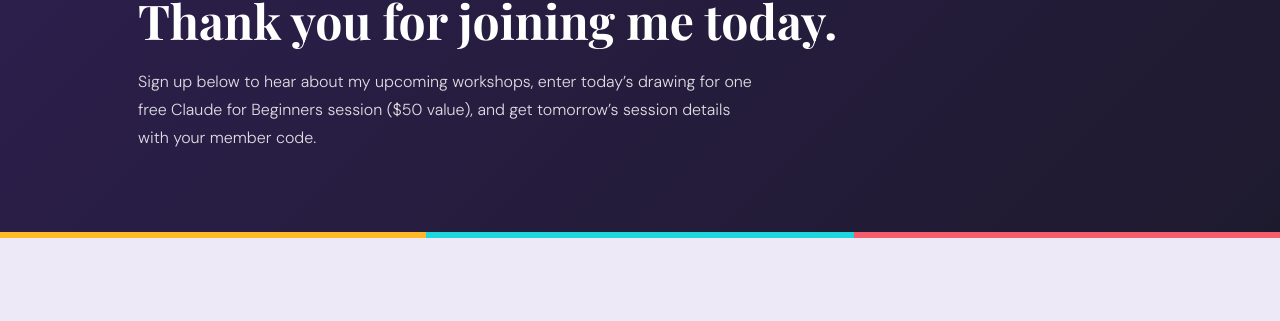
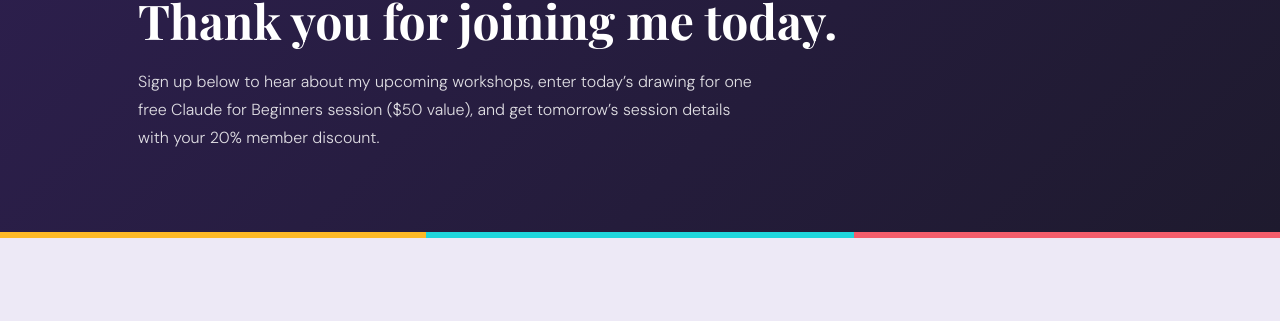
Before and after one commit to dcoreyrasm/dcoreyrasm.github.io, a Jekyll site: the page built from conncorp/index.html, in a window 1280 px wide and 1400 px high. Shown: the part 225-546 px from the top of the window. Built offline with Jekyll 4.4.1, drawn with Linux system fonts in a browser that asks for light colours; some web fonts are replaced; some of the changed text lies outside the part shown.

Commit message:
ConnCORP page: show 20% member discount
Co-Authored-By: Claude Opus 5.5 <noreply@anthropic.com>
Claude-Session: https://claude.ai/code/session_012t3srzQBD41MkWMfMWeSwx

```diff
--- a/conncorp/index.html
+++ b/conncorp/index.html
@@ -36,7 +36,7 @@ sitemap: false
       <div class="container">
         <p class="section-label" style="color:var(--coral);">The Lab at ConnCORP · November 21, 2026</p>
         <h1 class="section-heading" style="color:#fff;">Thank you for joining me today.</h1>
-        <p style="font-size:1rem;color:rgba(255,255,255,.85);max-width:620px;line-height:1.75;margin-bottom:0;">Sign up below to hear about my upcoming workshops, enter today&rsquo;s drawing for one free Claude for Beginners session ($50 value), and get tomorrow&rsquo;s session details with your member code.</p>
+        <p style="font-size:1rem;color:rgba(255,255,255,.85);max-width:620px;line-height:1.75;margin-bottom:0;">Sign up below to hear about my upcoming workshops, enter today&rsquo;s drawing for one free Claude for Beginners session ($50 value), and get tomorrow&rsquo;s session details with your 20% member discount.</p>
       </div>
     </div>
 
@@ -58,7 +58,7 @@ sitemap: false
       <div class="container">
         <p class="section-label">Pick Up Where We Left Off</p>
         <h2 class="section-heading" id="next-heading">Claude for Beginners starts Sunday, November 22.</h2>
-        <p class="section-sub" style="max-width:640px;">Four live Zoom sessions, Sundays from 2:00 to 3:00 p.m. Eastern. Lab at ConnCORP members can use code CONNCORP at checkout until noon on Sunday.</p>
+        <p class="section-sub" style="max-width:640px;">Four live Zoom sessions, Sundays from 2:00 to 3:00 p.m. Eastern. Lab at ConnCORP members get 20% off with code CONNCORP at checkout, through noon on Sunday.</p>
         <div class="hero-ctas">
           <a href="/claude-for-beginners.html" class="btn-primary">See Claude for Beginners</a>
         </div>
```
